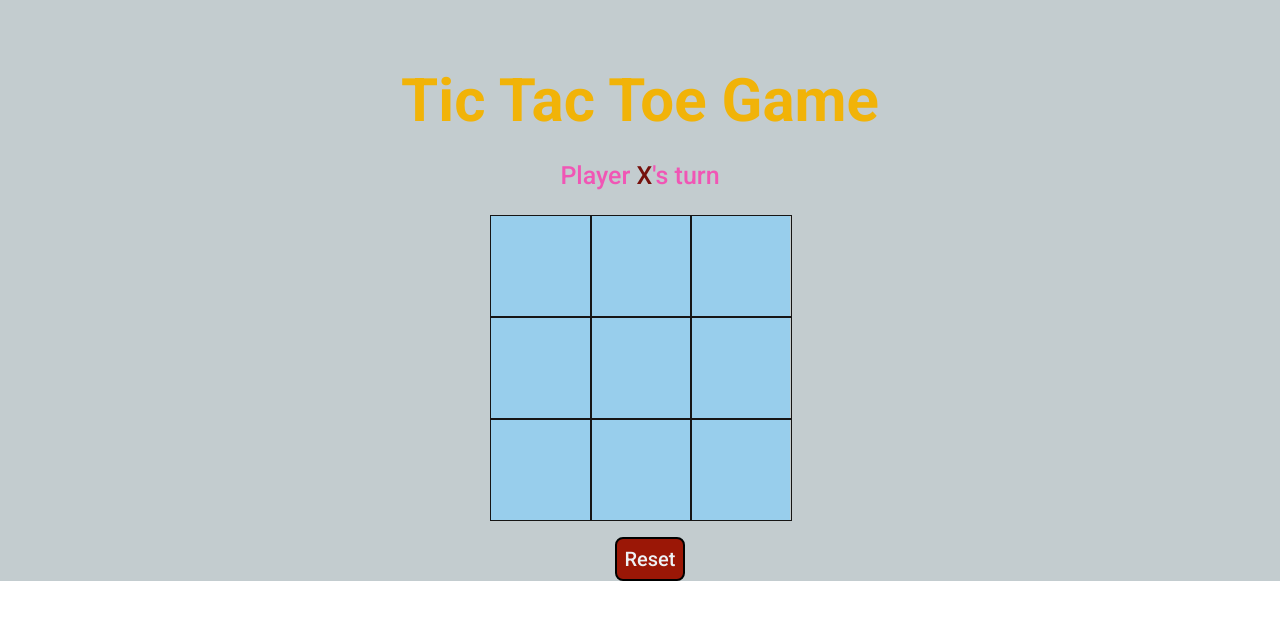
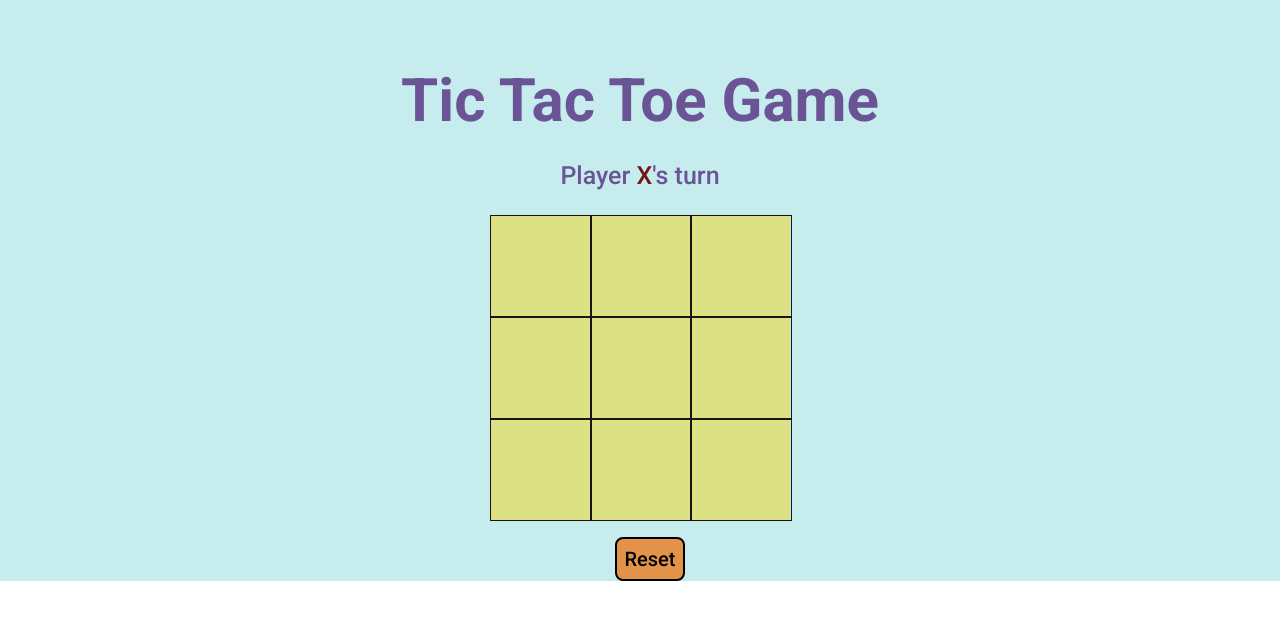
Before and after one commit to ravichaudhary111/tic-tac-toe-game, a plain HTML site: page index.html in a window 1280 px wide. Drawn offline with Linux system fonts and the light colour scheme.

Commit message:
Update style.css

```diff
--- a/style.css
+++ b/style.css
@@ -5,25 +5,25 @@
 }
 
 .container {
-    background-color: rgb(152, 206, 236);
+    background-color: #dce284;
 }
 
 .background {
-    background-color: #c3cccf;
+    background-color: #c7ecee;
     height: 100vh;
     padding-top: 1px;
     height: auto;
 }
 
 .title {
-    color: rgb(241, 179, 8);
+    color: #6A5495;
     text-align: center;
     font-size: 40px;
     margin-top: 5%;
 }
 
 .display {
-    color: rgb(240, 86, 181);
+    color: #6A5495;
     font-size: 25px;
     text-align: center;
     margin-top: 1em;
@@ -37,8 +37,8 @@
 .container {
     margin: 0 auto;
     display: grid;
-    grid-template-columns: 33.33% 33.33% 33.33%;
-    grid-template-rows: 33.33% 33.33% 33.33%;
+    grid-template-columns: 33.333333% 33.333333% 33.333333%;
+    grid-template-rows: 33.333333% 33.333333% 33.333333%;
     max-width: 300px;
 }
 
@@ -55,11 +55,11 @@
 }
 
 .playerX {
-    color: #75100c;
+    color: #741815;
 }
 
 .playerO {
-    color: #32ec0d;
+    color: #5ac745;
 }
 
 .controls {
@@ -78,8 +78,9 @@
     font-size: 20px;
     margin-left: 1em;
     cursor: pointer;
+    color: black;
 }
 
 #reset {
-    background-color: #9b1706;
+    background-color: #e29349;
 }
```
